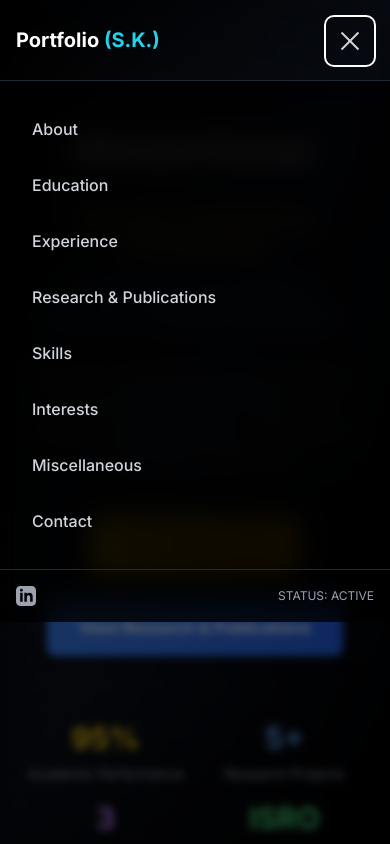
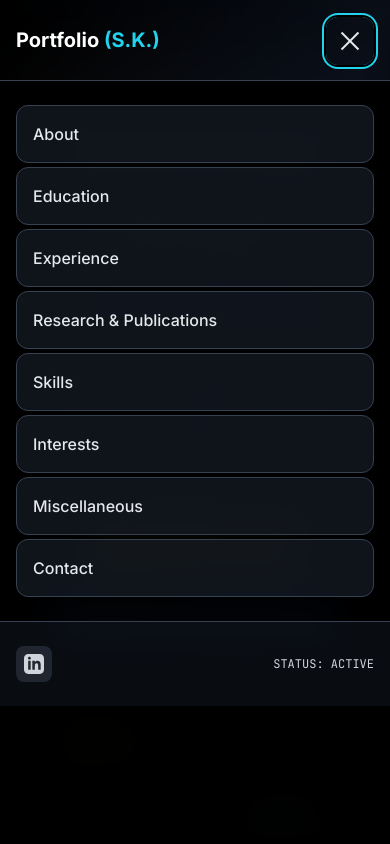
Before and after one commit to shivruti5658-afk/selfport, a React (Vite) app in the folder premium-portfolio/: page / in a window 390 px wide. Both pictures are taken after a click on the button 350 px from the left and 40 px from the top of the page. Shown: the top 844 px of the page. Built offline with nearby package versions, Linux system fonts and the light colour scheme.

Commit message:
Fix mobile menu visibility: improve positioning, contrast, and touch targets

```diff
--- a/premium-portfolio/src/components/ui/Navbar.tsx
+++ b/premium-portfolio/src/components/ui/Navbar.tsx
@@ -131,7 +131,7 @@ const Navbar = () => {
             <motion.div className="lg:hidden" variants={staggeredChildrenVariants}>
               <motion.button
                 onClick={() => setIsMobileMenuOpen(!isMobileMenuOpen)}
-                className="relative p-3 rounded-lg text-gray-300 hover:bg-gray-800/50 focus:outline-none focus:ring-2 focus:ring-white group"
+                className="relative p-3 rounded-xl text-gray-200 hover:text-white hover:bg-gray-800/70 focus:outline-none focus:ring-2 focus:ring-cyan-400 focus:ring-offset-2 focus:ring-offset-black group transition-all duration-200"
                 whileHover={{ scale: 1.05 }}
                 whileTap={{ scale: 0.95 }}
                 transition={{ duration: ANIMATION_CONSTANTS.DURATION.FAST }}
@@ -154,37 +154,37 @@ const Navbar = () => {
 
         {/* Mobile Navigation Menu */}
         <motion.div
-          className={`lg:hidden overflow-hidden bg-black/80 backdrop-blur-md border-t border-gray-800`}
+          className={`lg:hidden fixed inset-x-0 top-20 bottom-0 bg-black/95 backdrop-blur-lg border-t border-gray-700 z-50`}
           initial="hidden"
           animate={isMobileMenuOpen ? "visible" : "hidden"}
           variants={mobileMenuVariants}
         >
-          <div className="px-4 py-6 space-y-2">
+          <div className="px-4 py-6 space-y-1 max-h-screen overflow-y-auto">
               {navLinks.map((link) => {
                 const isActive = location.pathname === link.path;
                 return (
                   <motion.div
                     key={link.name}
-                    className="block px-4 py-3 rounded-lg text-base font-medium transform"
+                    className="block px-4 py-4 rounded-xl text-base font-medium bg-gray-800/50 border border-gray-700 hover:bg-gray-700/50 transition-all duration-200"
                     variants={staggeredChildrenVariants}
-                    whileHover={{ scale: 1.02, translateX: 8 }}
+                    whileHover={{ scale: 1.02, translateX: 4 }}
                     transition={{ duration: ANIMATION_CONSTANTS.DURATION.FAST }}
                   >
                     <NavLink
                       to={link.path}
                       onClick={() => setIsMobileMenuOpen(false)}
-                      className={`flex items-center justify-between ${
+                      className={`flex items-center justify-between w-full ${
                         isActive
-                          ? 'text-white'
-                          : 'text-gray-300 hover:text-white'
+                          ? 'text-white bg-blue-600/20 border-blue-500/30'
+                          : 'text-gray-200 hover:text-white'
                       }`}
                     >
                       <span>{link.name}</span>
                       {isActive && (
                         <motion.div
-                          className="w-2 h-2 bg-white rounded-full"
+                          className="w-3 h-3 bg-blue-400 rounded-full border-2 border-white"
                           animate={{ scale: [1, 1.2, 1] }}
-                          transition={{ duration: 1, repeat: Infinity }}
+                          transition={{ duration: 1.5, repeat: Infinity }}
                         />
                       )}
                     </NavLink>
@@ -195,20 +195,20 @@ const Navbar = () => {
 
           {/* Mobile menu footer */}
           <motion.div
-            className="px-4 py-4 border-t border-gray-800"
+            className="px-4 py-6 border-t border-gray-700 bg-gray-800/30"
             variants={staggeredChildrenVariants}
           >
-              <div className="flex items-center justify-between text-xs text-gray-400">
+              <div className="flex items-center justify-between text-sm text-gray-300">
                 <motion.div
-                  className="flex items-center space-x-2"
+                  className="flex items-center space-x-3"
                   variants={staggeredChildrenVariants}
                 >
                   <motion.a
                     href="https://linkedin.com"
                     target="_blank"
                     rel="noopener noreferrer"
-                    className="hover:text-white"
-                    whileHover={{ scale: 1.2 }}
+                    className="p-2 rounded-lg bg-gray-700/50 hover:bg-gray-600/50 transition-colors"
+                    whileHover={{ scale: 1.1 }}
                     transition={{ duration: ANIMATION_CONSTANTS.DURATION.FAST }}
                   >
                     <svg className="w-5 h-5" fill="currentColor" viewBox="0 0 24 24">
@@ -216,7 +216,7 @@ const Navbar = () => {
                     </svg>
                     </motion.a>
                 </motion.div>
-                <span>STATUS: ACTIVE</span>
+                <span className="font-mono text-xs">STATUS: ACTIVE</span>
               </div>
           </motion.div>
         </motion.div>
@@ -225,7 +225,7 @@ const Navbar = () => {
       {/* Navigation overlay for mobile */}
       {isMobileMenuOpen && (
         <motion.div
-          className="lg:hidden fixed inset-0 bg-black/60 backdrop-blur-sm z-40"
+          className="lg:hidden fixed inset-0 bg-black/40 backdrop-blur-sm z-30"
           onClick={() => setIsMobileMenuOpen(false)}
           initial={{ opacity: 0 }}
           animate={{ opacity: 1 }}
```
